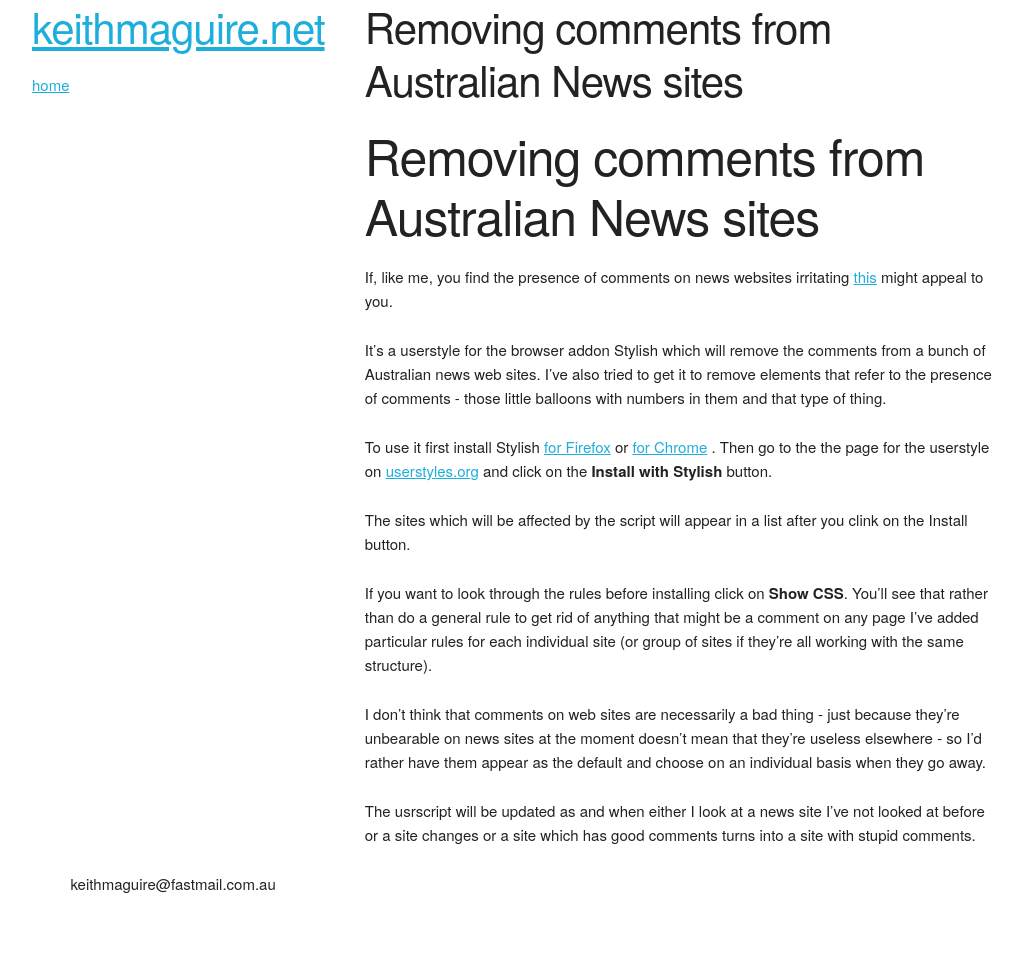
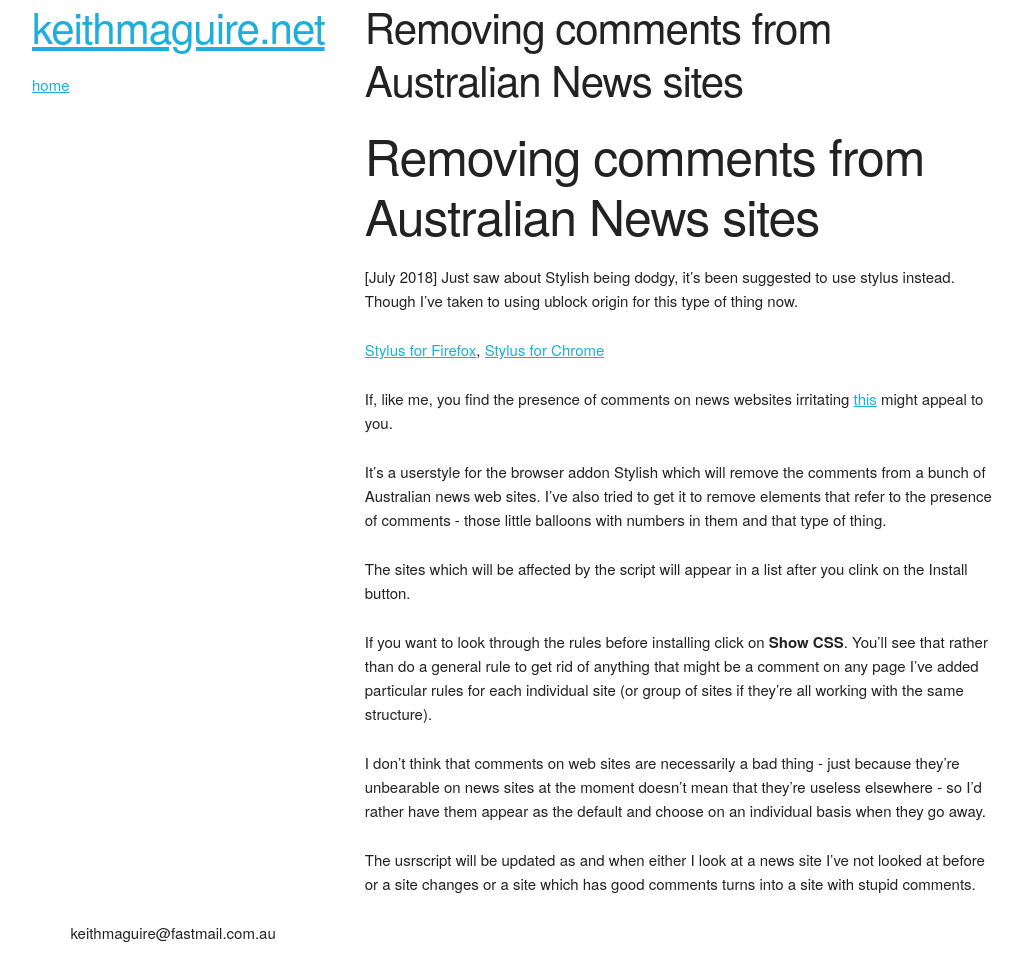
Before and after one commit to keithmaguire/keithmaguire.github.com, a Jekyll site: the page built from articles/removing-comments-from-australian-news-sites.md, in a window 1280 px wide. Shown: the whole page, without its empty margins (128-1151 px from the left). Built offline with Jekyll 4.4.1, drawn with Linux system fonts in a browser that asks for light colours; Markdown is read by kramdown in place of the engine named in the settings; before the commit the page ends 921 px from its top, so only the background shows below that.

Commit message:
changing reference to stylish to stylus

```diff
--- a/articles/removing-comments-from-australian-news-sites.md
+++ b/articles/removing-comments-from-australian-news-sites.md
@@ -1,19 +1,26 @@
 ---
 layout: article
 title: Removing comments from Australian News sites
-date: "2013-10-10 00:00"
+date: '2013-10-10 00:00'
 article: true
-categories: [web_tweaks]
+categories:
+  - web_tweaks
 published: true
 ---
 
 # Removing comments from Australian News sites
 
+\[July 2018\] Just saw about Stylish being dodgy, it's been suggested to use stylus instead. Though I've taken to using ublock origin for this type of thing now.
+
+
+
+[Stylus for Firefox](https://addons.mozilla.org/en-US/firefox/addon/styl-us/), [Stylus for Chrome](https://chrome.google.com/webstore/detail/stylus/clngdbkpkpeebahjckkjfobafhncgmne)
+
 If, like me, you find the presence of comments on news websites irritating [this](http://userstyles.org/styles/91054/remove-comments-on-australian-news-sites) might appeal to you.
 
 It's a userstyle for the browser addon Stylish which will remove the comments from a bunch of Australian news web sites. I've also tried to get it to remove elements that refer to the presence of comments - those little balloons with numbers in them and that type of thing.
 
-To use it first install Stylish [for Firefox](https://addons.mozilla.org/en-US/firefox/addon/stylish/) or [for Chrome](https://chrome.google.com/webstore/detail/stylish/fjnbnpbmkenffdnngjfgmeleoegfcffe?hl=en) . Then go to the the page for the userstyle on [userstyles.org](http://userstyles.org/styles/91054/remove-comments-on-australian-news-sites) and click on the **Install with Stylish** button.
+
 
 The sites which will be affected by the script will appear in a list after you clink on the Install button.
 
```
